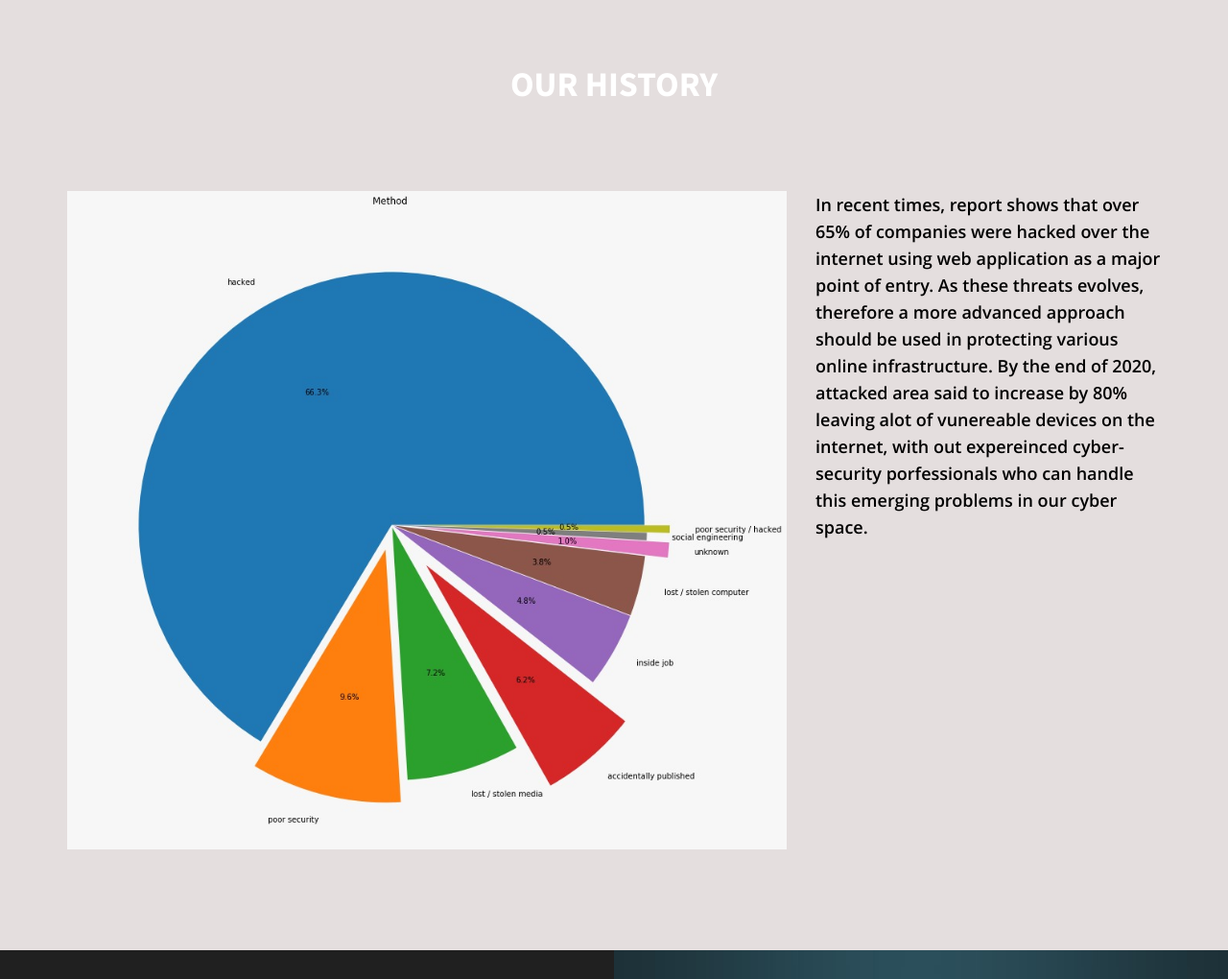
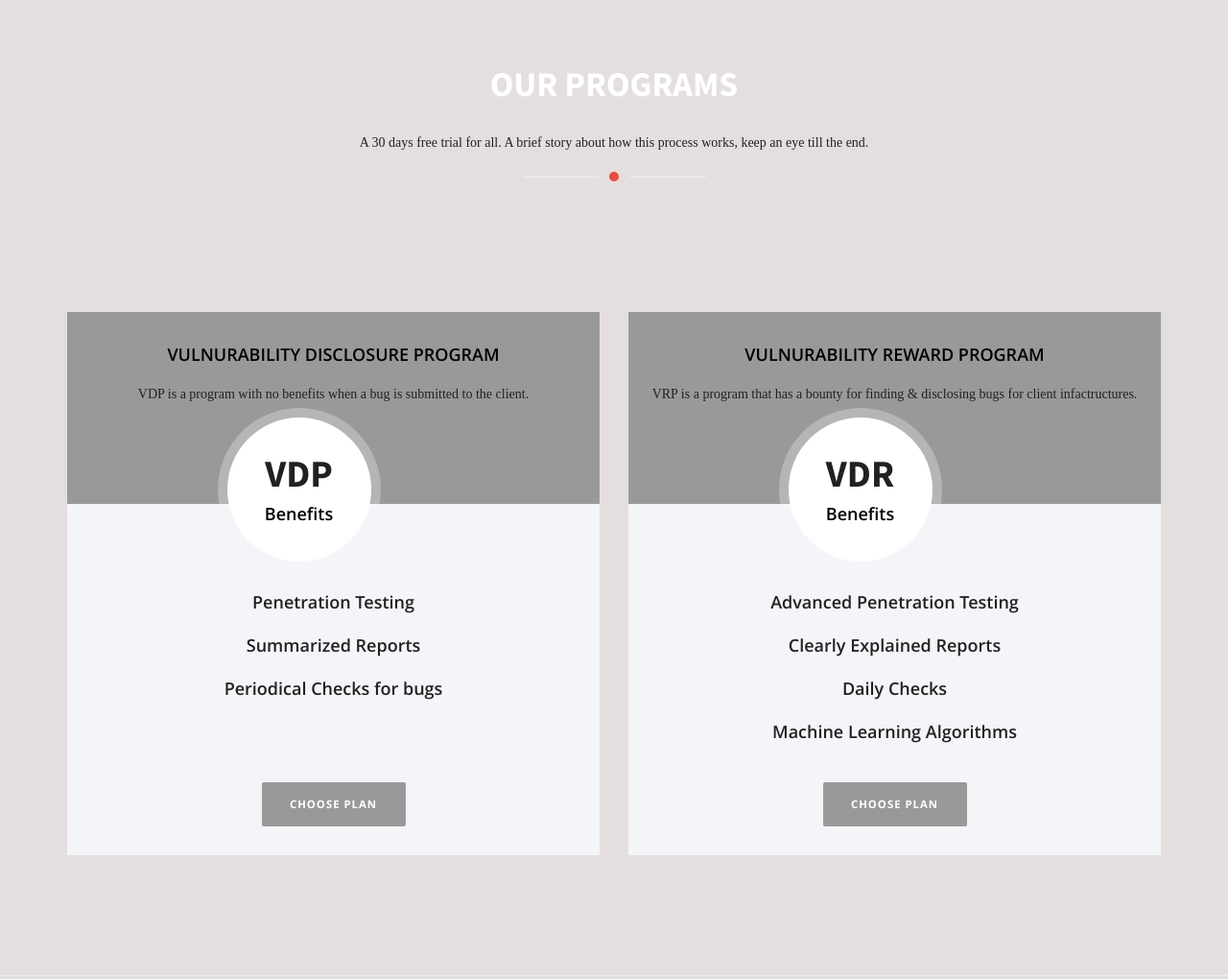
Before and after one commit to ozivictory/greyhat, a plain HTML site: page index.html in a window 1280 px wide. Shown: the part 1400-2420 px from the top of the page at 96% size. Drawn offline with Linux system fonts and the light colour scheme; files that its build step writes are made by us from their sources; files whose address does not match are found by name.

Commit message:
Add files via upload

```diff
--- a/index.html
+++ b/index.html
@@ -55,7 +55,7 @@
                                                 <span class="icon-bar"></span>
                                             </button>
                                             <a class="navbar-brand" href="#home">
-                                                <img src="assets/images/cyber/assets.PNG"/>
+                                                <img src="assets/images/cyber/asset 2.PNG"/>
                                             </a>
                                         </div>
 
@@ -167,15 +167,72 @@
                                     <p>Malware(Andriod & Web App)  <a href="#history">See more</a></p>
                                 </div>
                             </div>
-
-
-
                         </div>
                     </div>
                 </div><!--End of container -->
             </section><!--End of feature Section -->
             <hr />
+            <section id="pricing" class="pricing">
+                <div class="container">
+                    <div class="row">
+                        <div class="main_pricing_area sections">
+                            <div class="head_title text-center">
+                                <h2>OUR Programs</h2>
+                                <div class="subtitle">
+                                    A 30 days free trial for all. A brief story about how this process works, keep an eye till the end.
+                                </div>
+                                <div class="separator"></div>
+                            </div><!-- End off Head_title -->
 
+                            <div class="col-md-6 col-sm-6">
+                                <div class="single_pricing">
+                                    <div class="pricing_head">
+                                        <h4>VULNURABILITY DISCLOSURE PROGRAM</h4>
+                                         <h5>VDP is a program with no benefits when a bug is submitted to the client.</h5>
+                                        <div class="pricing_price">
+                                            <div class="p_r text-center">VDP<h4>Benefits</h4></div>
+
+                                        </div>
+                                    </div>
+
+                                    <div class="pricing_body">
+                                        <ul>
+                                            <li>Penetration Testing</li>
+                                            <li>Summarized Reports</li>
+                                            <li>Periodical Checks for bugs</li>
+                                            <li></li>
+                                        </ul>
+                                        <a href="" class="btn btn-md">CHOOSE PLAN</a>
+                                    </div>
+                                </div>
+                            </div> <!-- End off col-md-4 -->
+
+                            <div class="col-md-6 col-sm-6">
+                                <div class="single_pricing">
+                                    <div class="pricing_head">
+                                        <h4>VULNURABILITY REWARD PROGRAM</h4>
+                                        <h5>VRP is a program that has a bounty for finding & disclosing bugs for client infactructures.</h5>
+                                        <div class="pricing_price">
+                                            <div class="p_r text-center">VDR <h4>Benefits</h4></div>
+                                            </div>
+                                    </div>
+
+                                    <div class="pricing_body">
+                                     <ul>
+                                            <li>Advanced Penetration Testing</li>
+                                            <li>Clearly Explained Reports</li>
+                                            <li>Daily Checks</li>
+                                            <li>Machine Learning Algorithms</li>
+                                        </ul>
+                                        <a href="" class="btn btn-md">CHOOSE PLAN</a>
+                                    </div>
+                                </div>
+                            </div> <!-- End off col-md-4 -->
+                        </div>
+                    </div><!-- End off row -->
+                </div><!-- End off container -->
+            </section><!-- End off Pricing Section -->
+            <hr>
 
             <!-- History section -->
             <section id="history" class="history sections">
```
